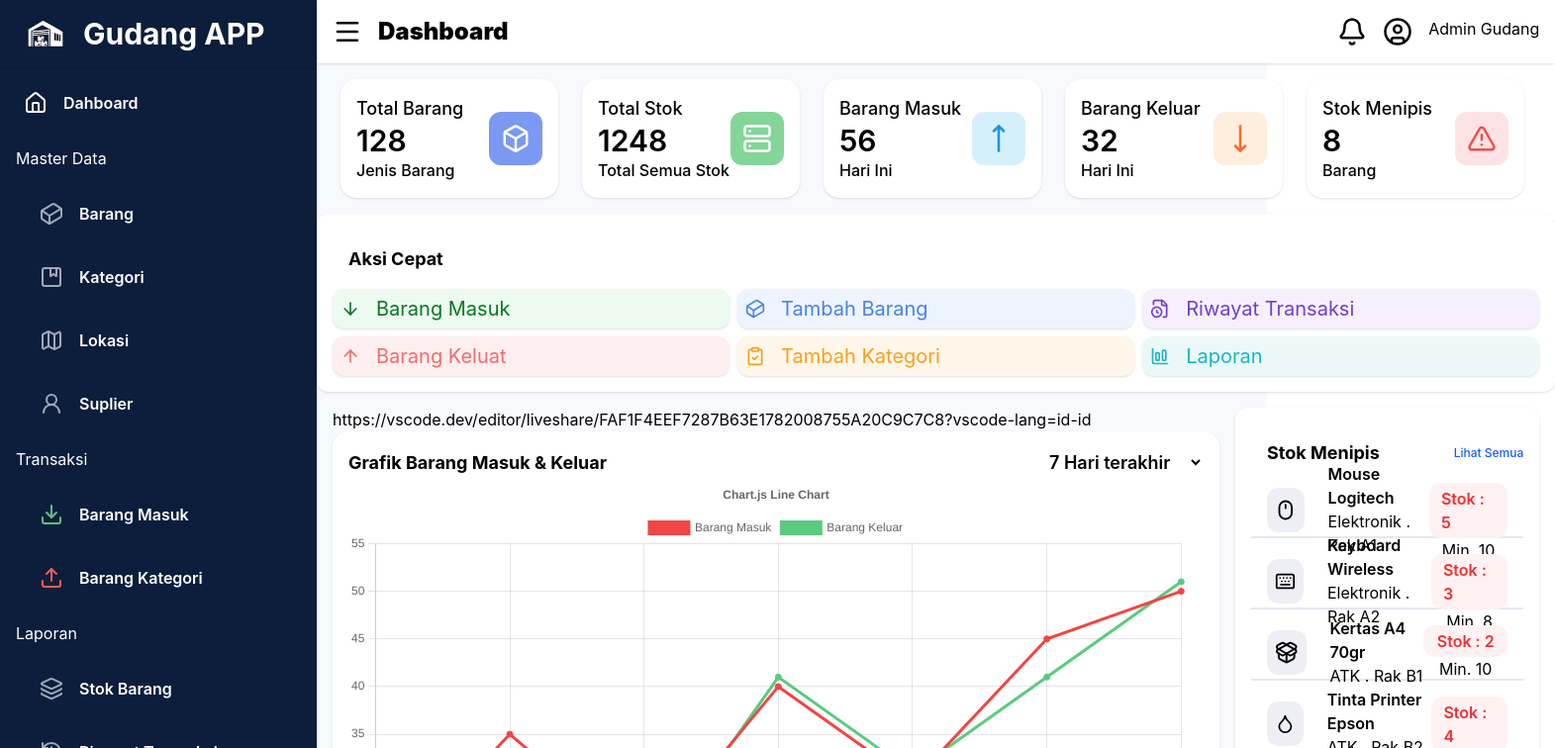
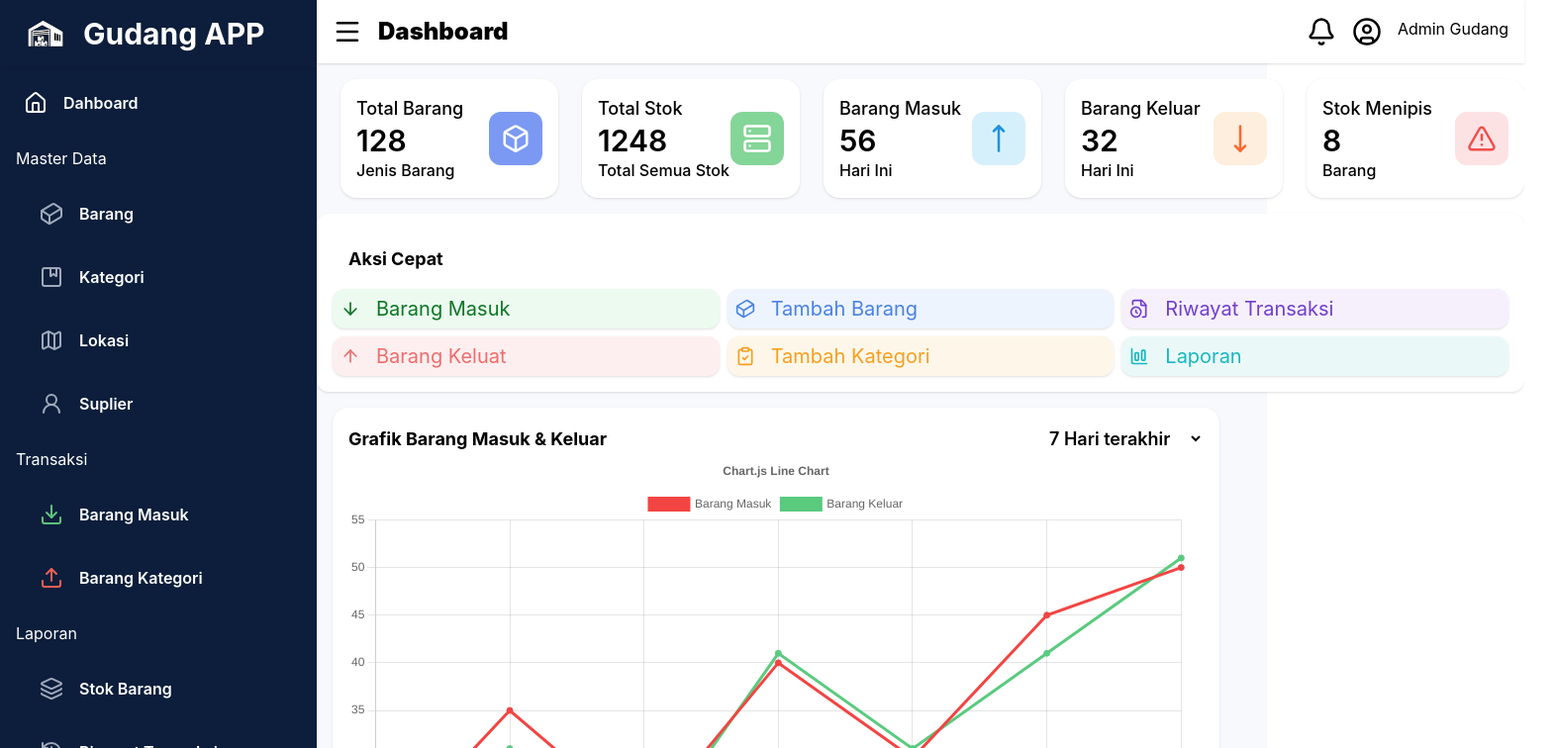
Before and after one commit to rohimmaruf/warehouse, a React (Vite) app: page / in a window 1280 px wide. Shown: the top 756 px of the page at 99% size, 1571 px wide, since content can reach past the window. Built offline with nearby package versions, Linux system fonts and the light colour scheme.

Commit message:
Update layout

```diff
--- a/src/pages/Dashboard.jsx
+++ b/src/pages/Dashboard.jsx
@@ -26,12 +26,13 @@ const Dashboard = () => {
                     <Aksicepat/>
                     <div className='flex m-4 '>
                         <div className=' mr-4'>
-                            <p>https://vscode.dev/editor/liveshare/FAF1F4EEF7287B63E1782008755A20C9C7C8?vscode-lang=id-id</p>
+                            {/* <p>https://vscode.dev/editor/liveshare/FAF1F4EEF7287B63E1782008755A20C9C7C8?vscode-lang=id-id</p> */}
                         <Grafik  />
+                        <Stokmenipis/>
                         <Transaksi/>
                     </div>
                     <div className=' '>
-                        <Stokmenipis/>
+
 
                     </div>
                     </div>
```
